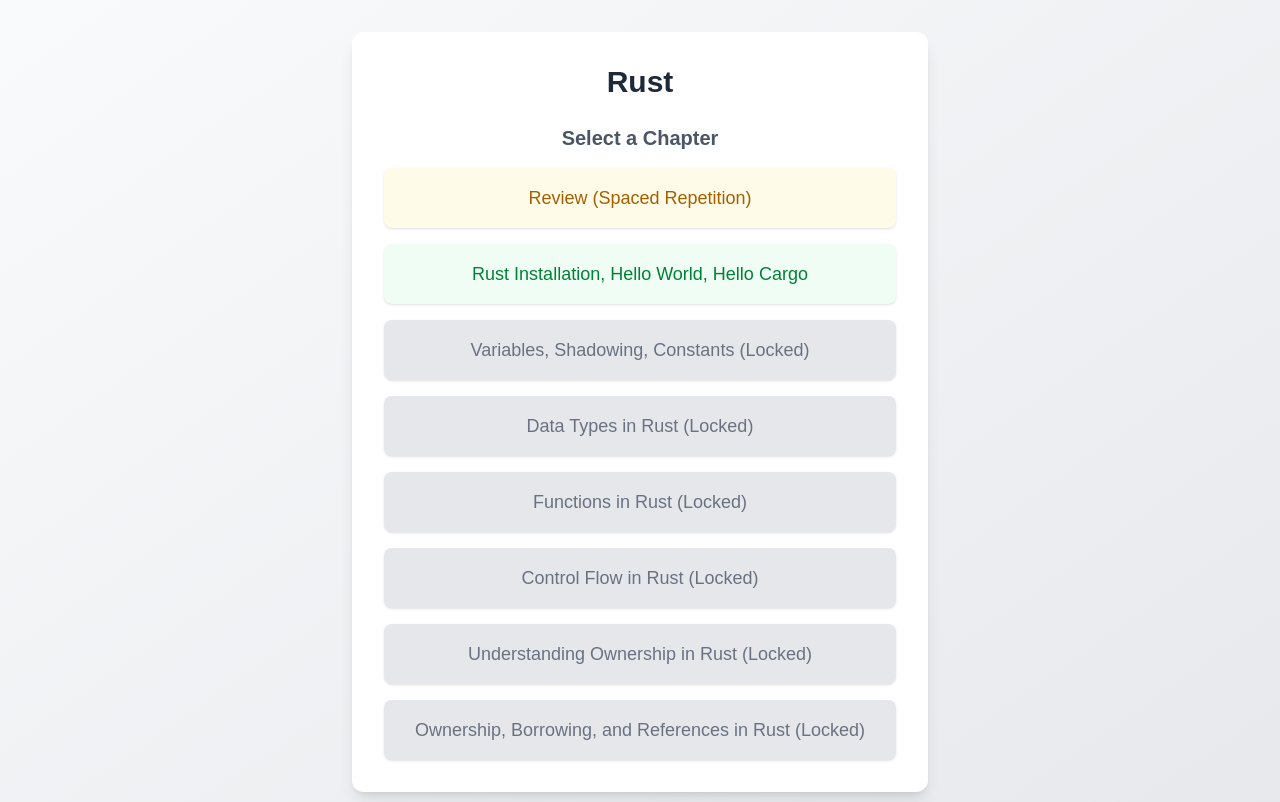
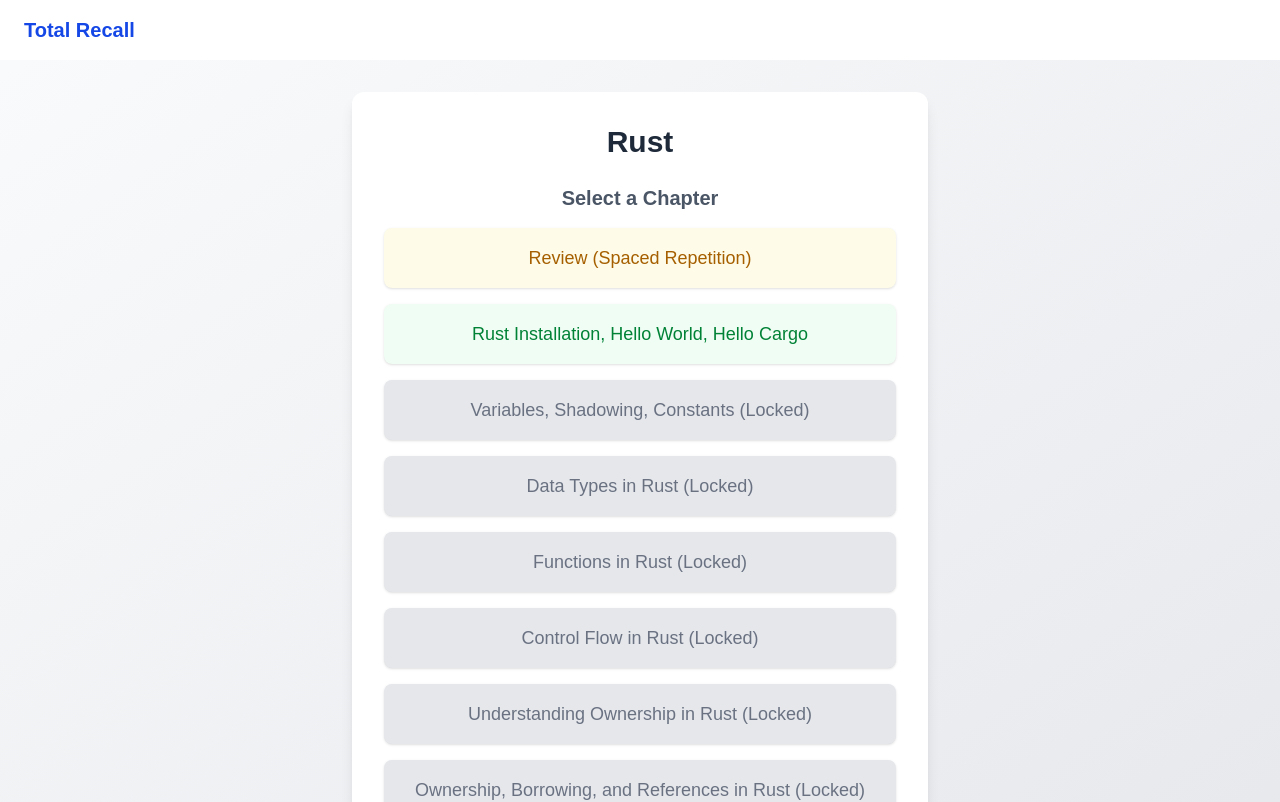
Before and after one commit to grmbyrn/spaced-repetition-app, a Next.js app: page /rust in a window 1280 px wide. Shown: the top 802 px of the page. Built offline with nearby package versions, Linux system fonts and the light colour scheme.

Commit message:
add header

```diff
--- a/src/app/layout.tsx
+++ b/src/app/layout.tsx
@@ -1,4 +1,5 @@
 import './globals.css'
+import Header from "@/components/Header";
 
 export const metadata = {
   title: 'Next.js',
@@ -12,7 +13,10 @@
 }) {
   return (
     <html lang="en">
-      <body>{children}</body>
+      <body>
+        <Header />
+        {children}
+      </body>
     </html>
   )
 }
--- /dev/null
+++ b/src/components/Header.tsx
@@ -0,0 +1,15 @@
+"use client";
+import Link from "next/link";
+
+export default function Header() {
+  return (
+    <header className="w-full bg-white shadow flex items-center px-6 py-4 mb-0">
+      <Link
+        href="/"
+        className="text-xl font-bold text-blue-700 hover:underline"
+      >
+        Total Recall
+      </Link>
+    </header>
+  );
+}
```
